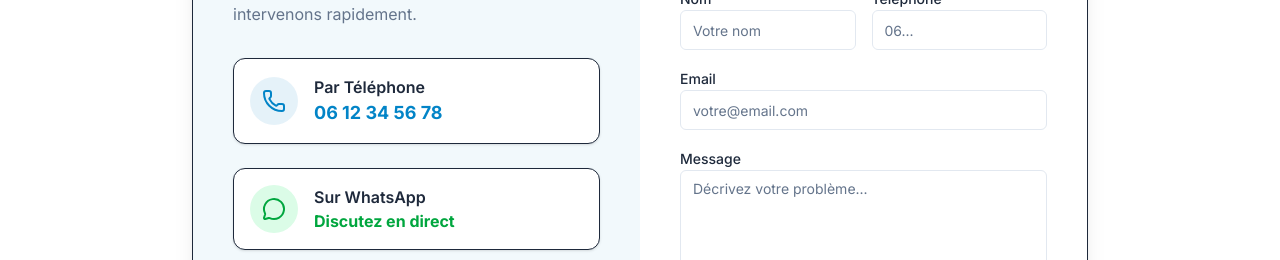
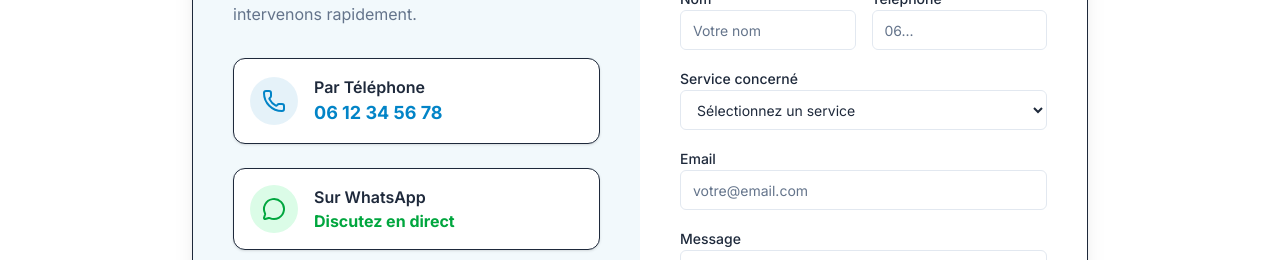
Before and after one commit to mehdifatimi/plombie, a Next.js app: page / in a window 1280 px wide. Shown: the part 2418-2678 px from the top of the page. Built offline with nearby package versions, Linux system fonts and the light colour scheme.

Commit message:
fixer les services

```diff
--- a/components/sections/About.tsx
+++ b/components/sections/About.tsx
@@ -74,7 +74,7 @@ export function About() {
                         className="relative h-[500px] w-full rounded-2xl overflow-hidden shadow-2xl group"
                     >
                         <Image
-                            src="https://images.unsplash.com/photo-1504328345606-18bbc8c9d7d1?q=80&w=2070"
+                            src="/about-image.png"
                             alt="Plombier professionnel au travail"
                             fill
                             className="object-cover transition-transform duration-700 group-hover:scale-105"
--- a/components/sections/Contact.tsx
+++ b/components/sections/Contact.tsx
@@ -3,6 +3,7 @@
 import { Button } from '@/components/ui/Button';
 import { Input } from '@/components/ui/Input';
 import { Textarea } from '@/components/ui/Textarea';
+import { servicesData } from '@/data/services';
 import { motion } from 'framer-motion';
 import { Phone, MessageCircle, Send } from 'lucide-react';
 
@@ -71,6 +72,20 @@ export function Contact() {
                                     </div>
                                 </div>
                                 <div className="space-y-2">
+                                    <label htmlFor="service" className="text-sm font-medium text-foreground">Service concerné</label>
+                                    <select
+                                        id="service"
+                                        className="flex h-10 w-full rounded-md border border-input bg-background px-3 py-2 text-sm ring-offset-background file:border-0 file:bg-transparent file:text-sm file:font-medium placeholder:text-muted-foreground focus-visible:outline-none focus-visible:ring-2 focus-visible:ring-ring focus-visible:ring-offset-2 disabled:cursor-not-allowed disabled:opacity-50"
+                                        required
+                                    >
+                                        <option value="">Sélectionnez un service</option>
+                                        {servicesData.map((service, index) => (
+                                            <option key={index} value={service.title}>{service.title}</option>
+                                        ))}
+                                        <option value="autre">Autre demande</option>
+                                    </select>
+                                </div>
+                                <div className="space-y-2">
                                     <label htmlFor="email" className="text-sm font-medium text-foreground">Email</label>
                                     <Input id="email" type="email" placeholder="votre@email.com" />
                                 </div>
--- a/data/services.ts
+++ b/data/services.ts
@@ -11,18 +11,18 @@ export const servicesData = [
         icon: Flame,
         title: 'Chauffe-eau',
         description: 'Installation, entretien et réparation de votre chauffe-eau ou cumulus. Dépannage en urgence.',
-        image: 'https://images.unsplash.com/photo-1542013936693-88463833f954?q=80&w=2070&auto=format&fit=crop',
+        image: 'https://i.pinimg.com/736x/92/b4/a4/92b4a42a5cc15026707aa0679ddb93a1.jpg',
     },
     {
         icon: ShowerHead,
         title: 'Installation Sanitaire',
         description: 'Pose de robinetterie, WC, lavabo et douche. Rénovation complète de votre salle de bain.',
-        image: 'https://images.unsplash.com/photo-1552321554-5fefe8c9ef14?q=80&w=1887&auto=format&fit=crop',
+        image: 'https://i.pinimg.com/1200x/3f/cb/bc/3fcbbc0156f000a7bebf0419857ac381.jpg',
     },
     {
         icon: Wrench,
         title: 'Entretien & Dépannage',
         description: 'Maintenance préventive de vos installations pour éviter les pannes. Service disponible 7j/7.',
-        image: 'https://images.unsplash.com/photo-1621905476059-08b53d7e5554?q=80&w=2069&auto=format&fit=crop',
+        image: 'https://i.pinimg.com/1200x/22/96/34/229634aa4083ac4c5ecdca2fc8012175.jpg',
     },
 ];
--- a/next.config.ts
+++ b/next.config.ts
@@ -7,6 +7,10 @@ const nextConfig: NextConfig = {
         protocol: 'https',
         hostname: 'images.unsplash.com',
       },
+      {
+        protocol: 'https',
+        hostname: 'i.pinimg.com',
+      },
     ],
   },
 };
```
Also changed, not shown: public/about-image.png (added).
